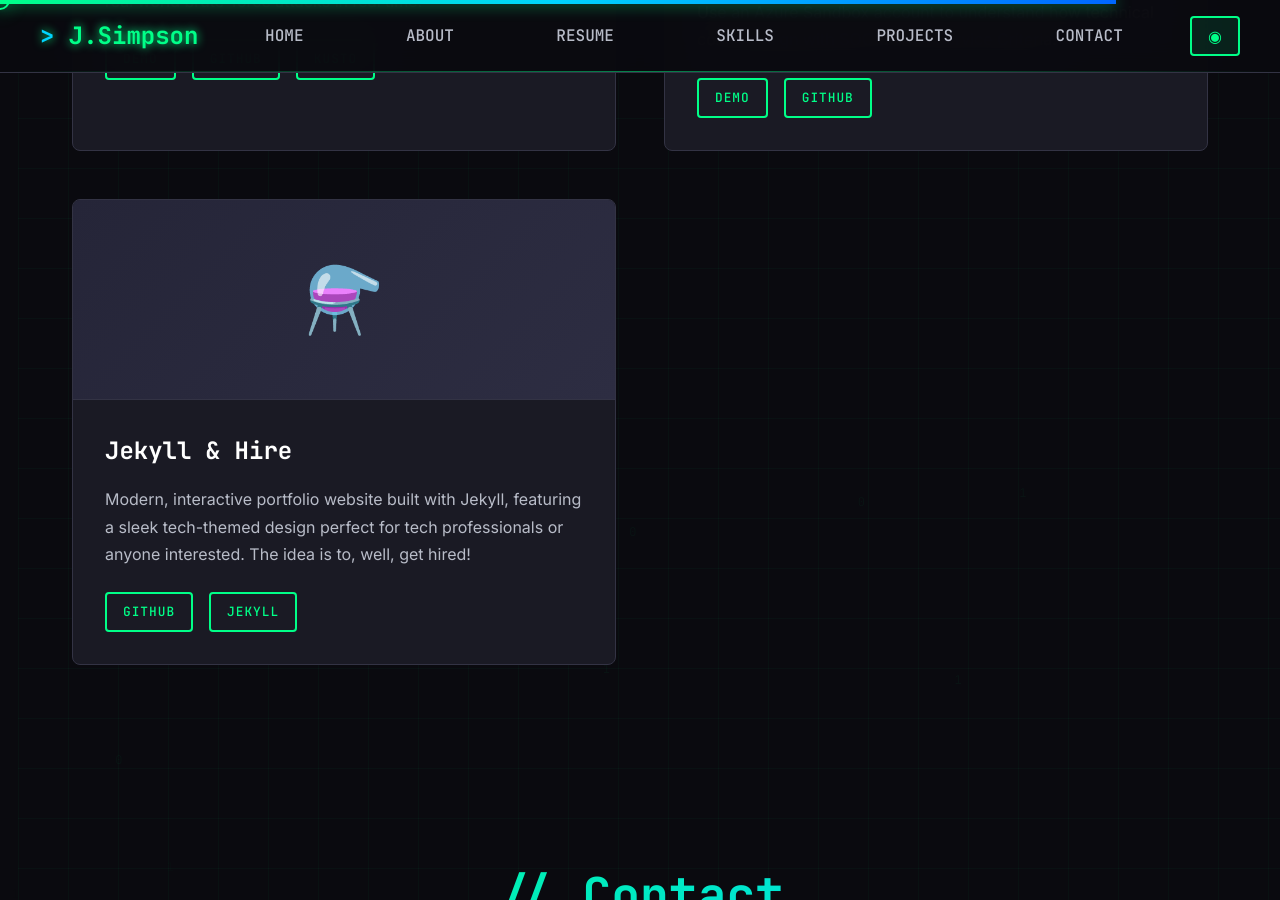
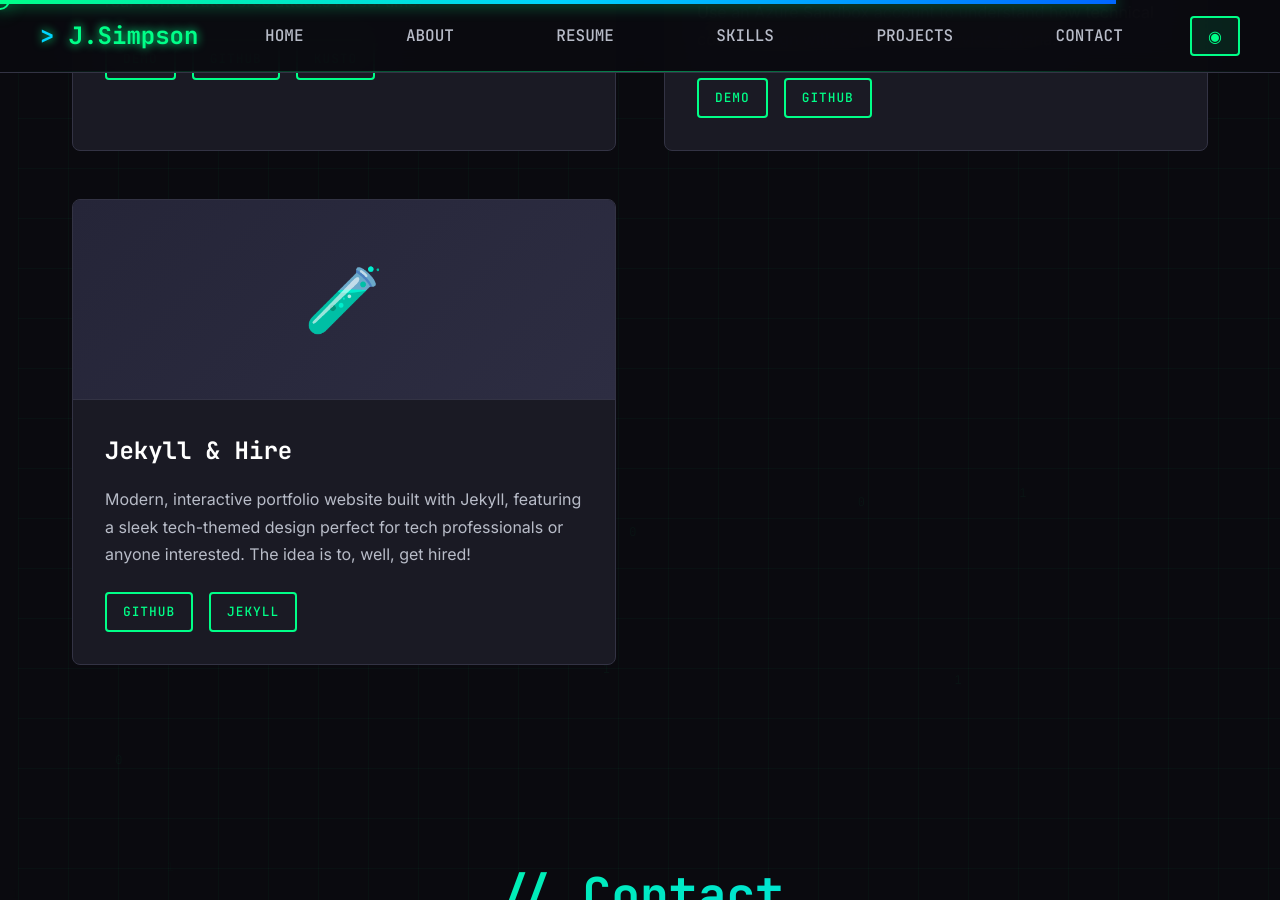
Before and after one commit to J0rdynh0/Jordan-Portfolio, a Jekyll site: the page built from index.html, in a window 1280 px wide and 900 px high, scrolled down 5599 px. Built offline with Jekyll 4.4.1, drawn with Linux system fonts in a browser that asks for light colours.

Commit message:
Change icon for Jekyll & Hire project

```diff
--- a/_data/portfolio.yml
+++ b/_data/portfolio.yml
@@ -162,7 +162,7 @@ projects:
         url: "#"
 
   - title: "Jekyll & Hire"
-    icon: "⚗️"
+    icon: "🧪"
     description: "Modern, interactive portfolio website built with Jekyll, featuring a sleek tech-themed design perfect for tech professionals or anyone interested. The idea is to, well, get hired!"
     links:
       - label: "GitHub"
```
